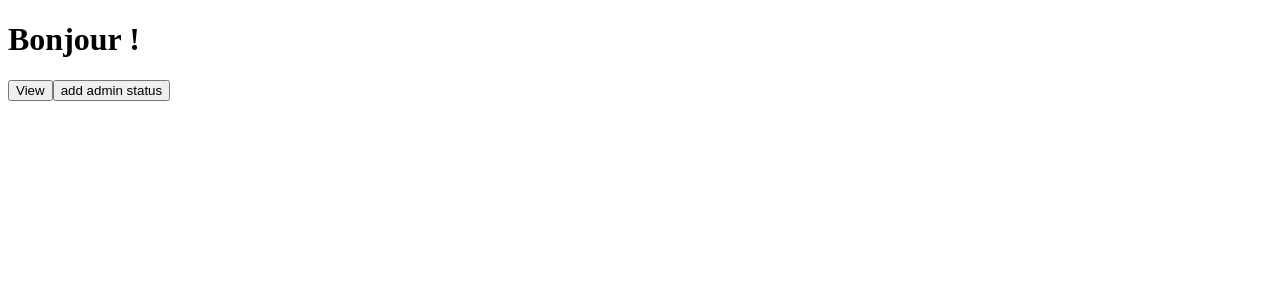
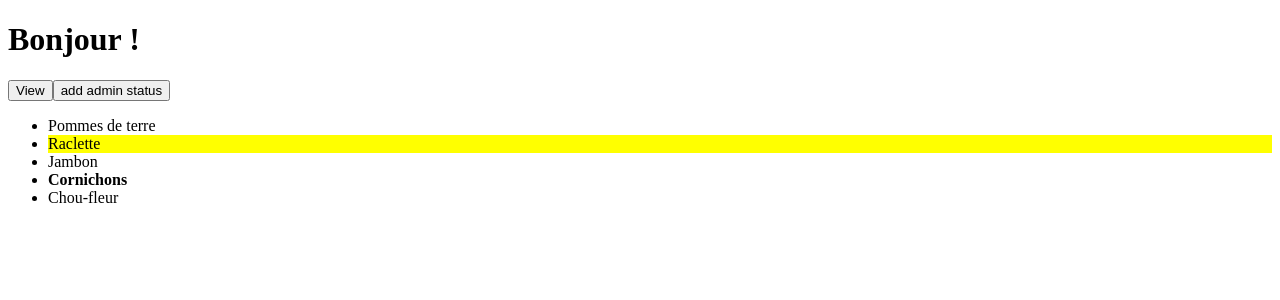
Before and after one commit to bfsylvain/blockAngularProject, an Angular app: page / in a window 1280 px wide. Shown: the top 300 px of the page. Built offline with nearby package versions, Linux system fonts and the light colour scheme.

Commit message:
*ngIf & @if compared examples

```diff
--- a/src/app/app.component.html
+++ b/src/app/app.component.html
@@ -4,16 +4,16 @@
   <button (click)="ToggleIsAdmin()">{{isAdmin ? 'remove admin status':'add admin status' }}</button>
   @if(isAdmin){<button>Edit</button>}
 
-  <!-- <ul @if(isGuestListDisplayed)>
-    @if(iiIngredientNecessary){<li>Pommes de terre</li>}
+  <ul *ngIf="isGuestListDisplayed">
+    @if(IngredientNecessary){<li>Pommes de terre</li>}
 
     <li [ngStyle]="{backgroundColor:isThisIngredientVital ? 'red' : 'yellow'}">Raclette</li>
 
     <li>Jambon</li>
 
-    <li [ngClass]="{ 'vital': isThisIngredientVital }">Cornichons</li>
+    <li class="bold" [ngClass]="{ 'vital': isThisIngredientVital }">Cornichons</li>
 
     <li>Chou-fleur</li>
-  </ul> -->
+  </ul>
 </main>
 <router-outlet></router-outlet>
--- a/src/app/app.component.scss
+++ b/src/app/app.component.scss
@@ -2,14 +2,18 @@
     position: relative;
     height: 100vh;
 
-    // .vital {
-    //     color: red;
-    //     font-weight: bold;
-    // }
+    .vital {
+        color: red;
+        font-weight: bold;
+    }
 
     /////////// QUEST /////////////////////////
     .important {
         color: red;
         font-weight: bold;
     }
+
+    .bold {
+        font-weight: bolder;
+    }
 }
--- a/src/app/app.component.ts
+++ b/src/app/app.component.ts
@@ -8,9 +8,9 @@ import { Component } from '@angular/core';
 export class AppComponent {
   title: string = 'Raclette party 🧀';
 
-  isThisIngredientVital: boolean = true
-  isGuestListDisplayed: boolean = false;
-  iiIngredientNecessary: boolean = true;
+  isThisIngredientVital: boolean = false
+  isGuestListDisplayed: boolean = true;
+  IngredientNecessary: boolean = true;
 
   ///////////////////// QUEST /////////////////////////
   isAdmin: boolean = false;
```
